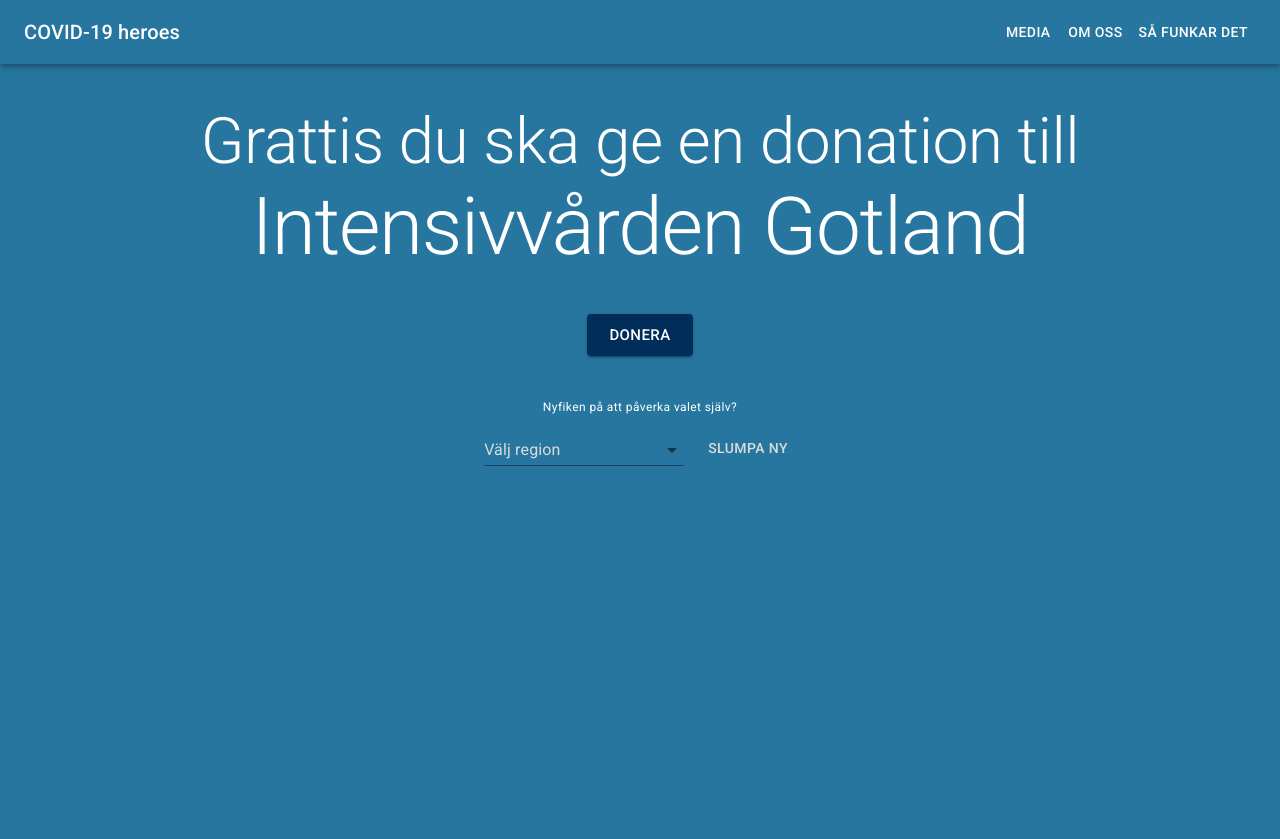
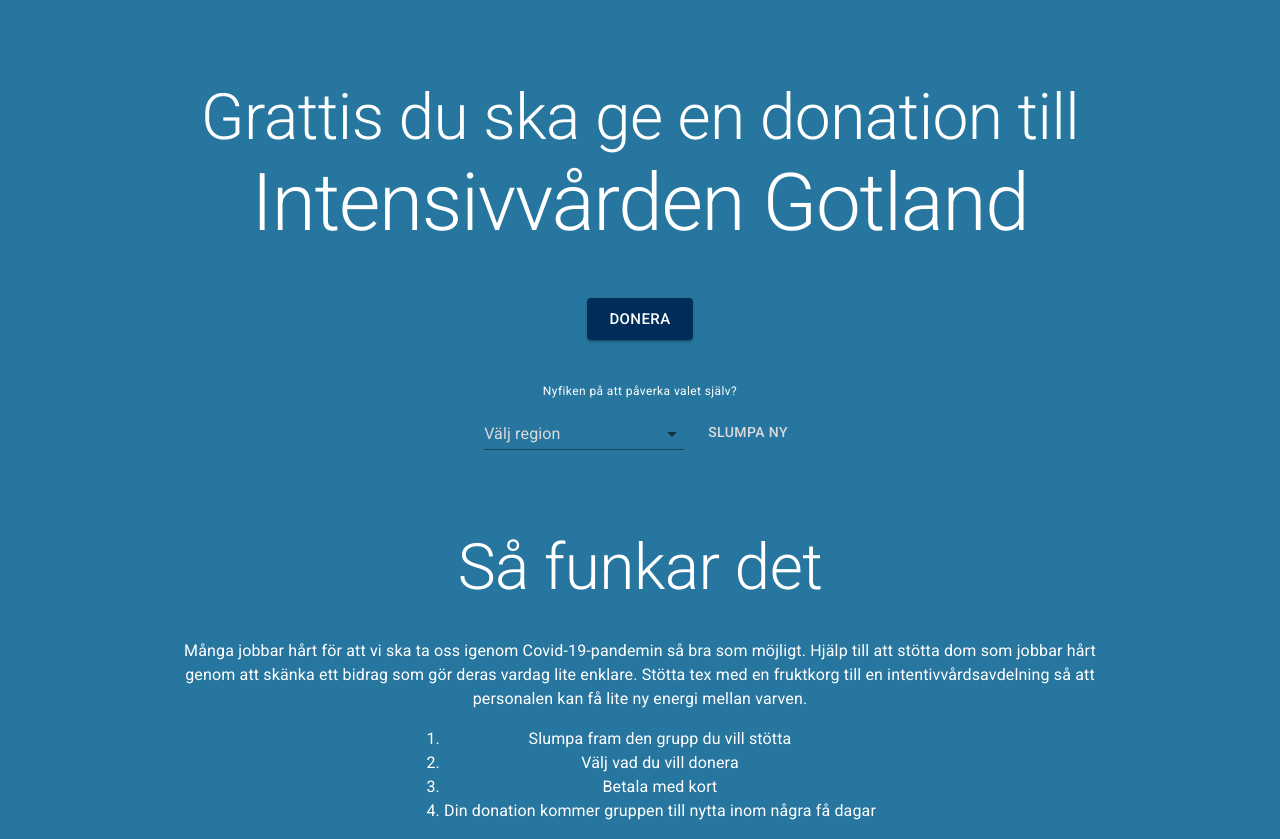
Before and after one commit to ahrberg/covid-heroes, a React (Create React App) app: page / in a window 1280 px wide. Before the commit the page ends 800 px from the top, so only its background shows below. Built offline with nearby package versions, Linux system fonts and the light colour scheme.

Commit message:
Added how it works

```diff
--- a/src/App.tsx
+++ b/src/App.tsx
@@ -13,7 +13,7 @@ function App() {
       <ThemeProvider theme={theme}>
         <CssBaseline />
         <Router>
-          <Header />
+          {/* <Header /> */}
           <Switch>
             <Route path="/about">
               <About />
--- /dev/null
+++ b/src/components/HowItWorks.tsx
@@ -0,0 +1,37 @@
+import React from "react";
+import { Button, Typography, Container, Grid, Box } from "@material-ui/core";
+
+const HowItWorks = () => {
+  return (
+    <Grid container direction="column" justify="flex-start" alignItems="center">
+      <Box marginTop={10} marginBottom={4}>
+        <Grid item>
+          <Typography align="center" variant="h2">
+            Så funkar det
+          </Typography>
+        </Grid>
+      </Box>
+      <Grid item>
+        <Typography align="center" variant="body1">
+          Många jobbar hårt för att vi ska ta oss igenom Covid-19-pandemin så
+          bra som möjligt. Hjälp till att stötta dom som jobbar hårt genom att
+          skänka ett bidrag som gör deras vardag lite enklare. Stötta tex med en
+          fruktkorg till en intentivvårdsavdelning så att personalen kan få lite
+          ny energi mellan varven.
+        </Typography>
+      </Grid>
+      <Grid item>
+        <Typography align="center" variant="body1">
+          <ol>
+            <li>Slumpa fram den grupp du vill stötta</li>
+            <li>Välj vad du vill donera</li>
+            <li>Betala med kort</li>
+            <li>Din donation kommer gruppen till nytta inom några få dagar</li>
+          </ol>
+        </Typography>
+      </Grid>
+    </Grid>
+  );
+};
+
+export default HowItWorks;
--- a/src/views/Home.tsx
+++ b/src/views/Home.tsx
@@ -2,6 +2,7 @@ import React, { useState } from "react";
 import { getPlace } from "../helpers/getPlace";
 import Regions from "../components/Regions";
 import { Button, Typography, Container, Grid, Box } from "@material-ui/core";
+import HowItWorks from "../components/HowItWorks";
 
 const Home: React.FC = () => {
   const [place, setPlace] = useState(getPlace("", ""));
@@ -21,14 +22,14 @@ const Home: React.FC = () => {
   };
 
   return (
-    <Container maxWidth="xl">
+    <Container maxWidth="md">
       <Grid
         container
         direction="column"
         justify="flex-start"
         alignItems="center"
       >
-        <Box margin={5}>
+        <Box marginTop={10} marginBottom={6}>
           <Grid item>
             <Typography align="center" variant="h2">
               Grattis du ska ge en donation till
@@ -82,6 +83,7 @@ const Home: React.FC = () => {
           </Grid>
         </Grid>
       </Grid>
+      <HowItWorks />
     </Container>
   );
 };
```
